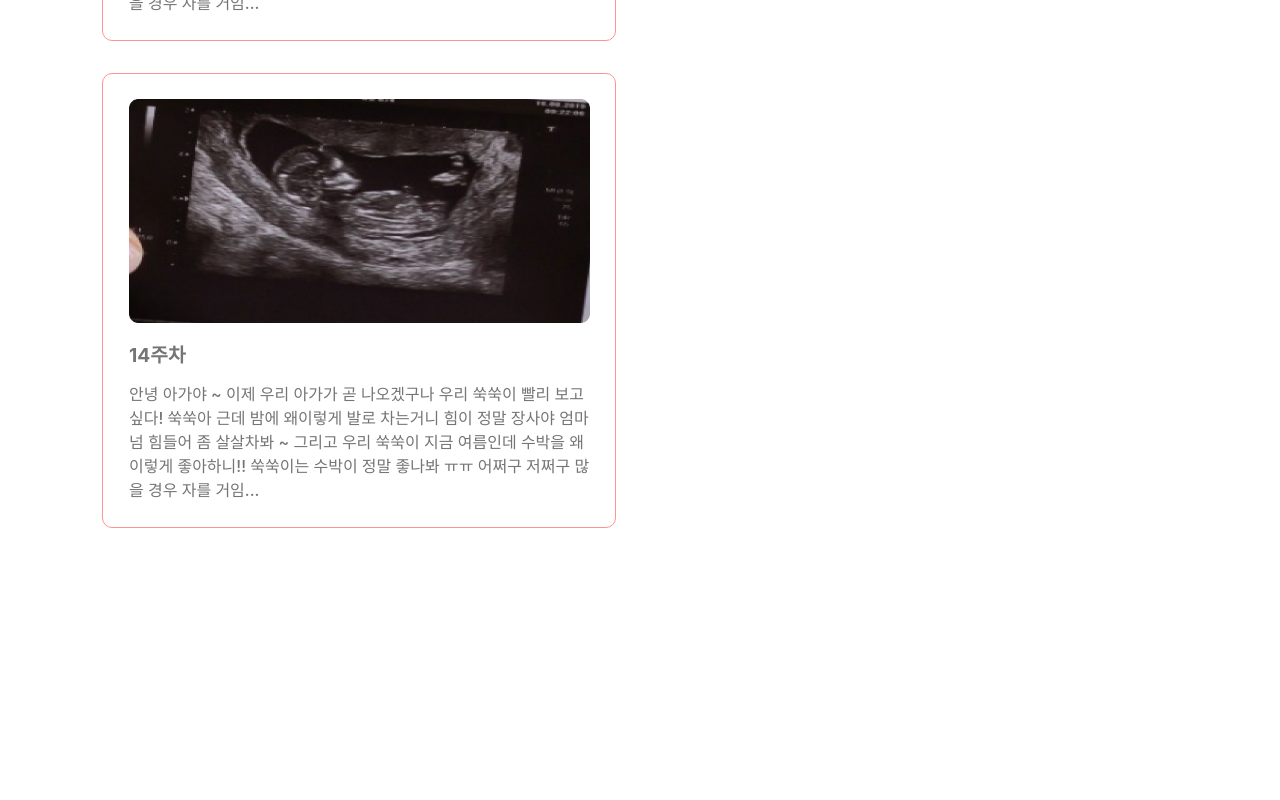
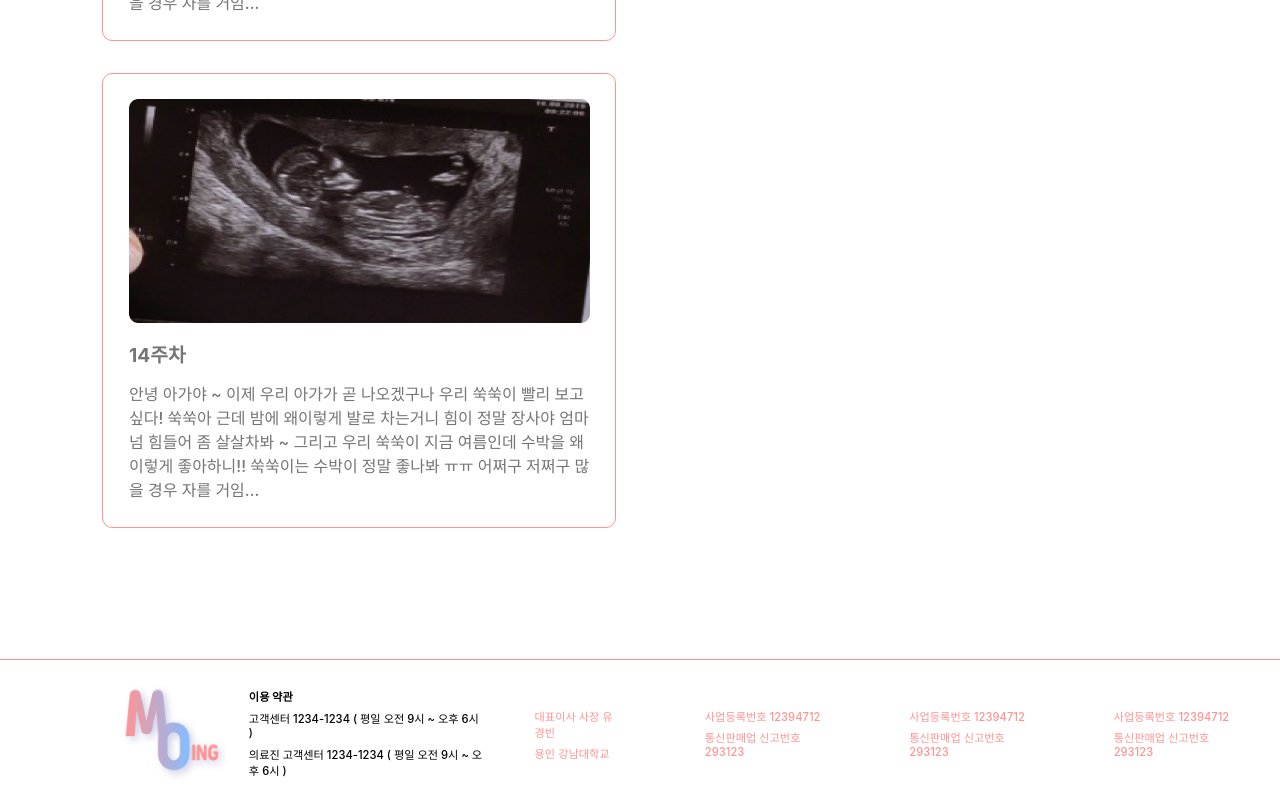
Before and after one commit to KNU-Moing/moing-front, a React (Create React App) app: page /Diary in a window 1280 px wide. Shown: the part 1747-2547 px from the top of the page. Before the commit the page ends 2422 px from the top, so only its background shows below. Built offline with nearby package versions, Linux system fonts and the light colour scheme.

Commit message:
Feat: 다른 페이지 푸터 추가 및 디테일 수정 (#37)

```diff
--- a/src/component/project/Footer/component.tsx
+++ b/src/component/project/Footer/component.tsx
@@ -5,8 +5,9 @@ import { css } from "@emotion/react";
 export const Overlay = ({ children }: { children: React.ReactNode }) => (
   <div
     css={css`
+      margin-top: 7rem;
       border-top: 1px solid ${theme.palette.pink[100]};
-      padding: 1.4rem 7.5rem 1rem 7.5rem;
+      padding: 1.4rem 0rem 1rem 7.5rem;
       display: flex;
       gap: ${theme.spacing.xs};
     `}
@@ -49,7 +50,7 @@ export const PinkContainer = ({
   return (
     <div
       css={css`
-        margin: 1.4rem 3.2rem 0.2rem 1.4rem;
+        margin: 1.4rem 2.8rem 0.2rem 1.4rem;
       `}
     >
       <Content
@@ -82,7 +83,7 @@ const Content = ({
         font-weight: ${isBold
           ? theme.typography.body6Bold.fontWeight
           : theme.typography.body6.fontWeight};
-        font-size: ${theme.typography.body6.fontSize};
+        font-size: 0.7rem;
         padding: 0.18rem;
       `}
     >
--- a/src/component/project/Footer/index.tsx
+++ b/src/component/project/Footer/index.tsx
@@ -2,18 +2,18 @@ import { Overlay, Telephone, PinkContainer } from "./component";
 
 const Footer = () => {
   const contents = [
-    { topContent: "대표이사 사장 유경빈", bottomContent: "용인 강남대학교" },
+    { top: "대표이사 사장 유경빈", bottom: "용인 강남대학교" },
     {
-      topContent: "사업등록번호 12394712",
-      bottomContent: "통신판매업 신고번호 293123",
+      top: "사업등록번호 12394712",
+      bottom: "통신판매업 신고번호 293123",
     },
     {
-      topContent: "사업등록번호 12394712",
-      bottomContent: "통신판매업 신고번호 293123",
+      top: "사업등록번호 12394712",
+      bottom: "통신판매업 신고번호 293123",
     },
     {
-      topContent: "사업등록번호 12394712",
-      bottomContent: "통신판매업 신고번호 293123",
+      top: "사업등록번호 12394712",
+      bottom: "통신판매업 신고번호 293123",
     },
   ];
   return (
@@ -24,8 +24,8 @@ const Footer = () => {
         {contents.map((content, index) => (
           <PinkContainer
             key={index}
-            topContent={content.topContent}
-            bottomContent={content.bottomContent}
+            topContent={content.top}
+            bottomContent={content.bottom}
           ></PinkContainer>
         ))}
       </Overlay>
--- a/src/component/project/community/index.tsx
+++ b/src/component/project/community/index.tsx
@@ -14,6 +14,7 @@ import {
   TwoBoxLayout,
 } from "../../emotion/component";
 import theme from "../../../styles/theme";
+import Footer from "../Footer";
 
 export const Community = () => {
   const [circles, setCircles] = useState([
@@ -165,6 +166,7 @@ export const Community = () => {
           </Container>
         </ContentBoxLayer>
       </Overlay>
+      <Footer></Footer>
     </div>
   );
 };
--- a/src/component/project/maternityNotebook/component.tsx
+++ b/src/component/project/maternityNotebook/component.tsx
@@ -1,13 +1,11 @@
 import theme from "../../../styles/theme";
 /** @jsxImportSource @emotion/react */
 import { css } from "@emotion/react";
-import styled from "@emotion/styled";
 
 export const Overlay = ({ children }: { children: React.ReactNode }) => (
   <div
     css={css`
       padding-top: 24vh;
-      padding-bottom: 16vh;
     `}
   >
     {children}
--- a/src/component/project/maternityNotebook/diary/index.tsx
+++ b/src/component/project/maternityNotebook/diary/index.tsx
@@ -15,6 +15,7 @@ import {
 import { useNavigate } from "react-router-dom";
 import StyledHeader from "../../header";
 import { useEffect, useState } from "react";
+import Footer from "../../Footer";
 
 export type DiaryType = {
   index: number;
@@ -94,6 +95,7 @@ export const Diary = () => {
           </DiaryOverlay>
         </ContextOverlay>
       </Overlay>
+      <Footer></Footer>
     </div>
   );
 };
--- a/src/component/project/mypage/index.tsx
+++ b/src/component/project/mypage/index.tsx
@@ -14,6 +14,7 @@ import {
   InfoSection,
   InfoLayout,
 } from "./component";
+import Footer from "../Footer";
 import StyledHeader from "../header";
 /** @jsxImportSource @emotion/react */
 import { css } from "@emotion/react";
@@ -31,6 +32,7 @@ export const MyPage = () => {
   const [partner, setPartner] = useState("");
 
   return (
+    <div>
       <Overlay>
         <StyledHeader></StyledHeader>
         <ProfileSection>
@@ -102,5 +104,7 @@ export const MyPage = () => {
           closeModal={() => setIsOpenUpdated(false)}
         ></UpdatedModal>
       </Overlay>
+      <Footer></Footer>
+    </div>
   );
 };
```
Lines whose indentation alone changed are shown as unchanged.
